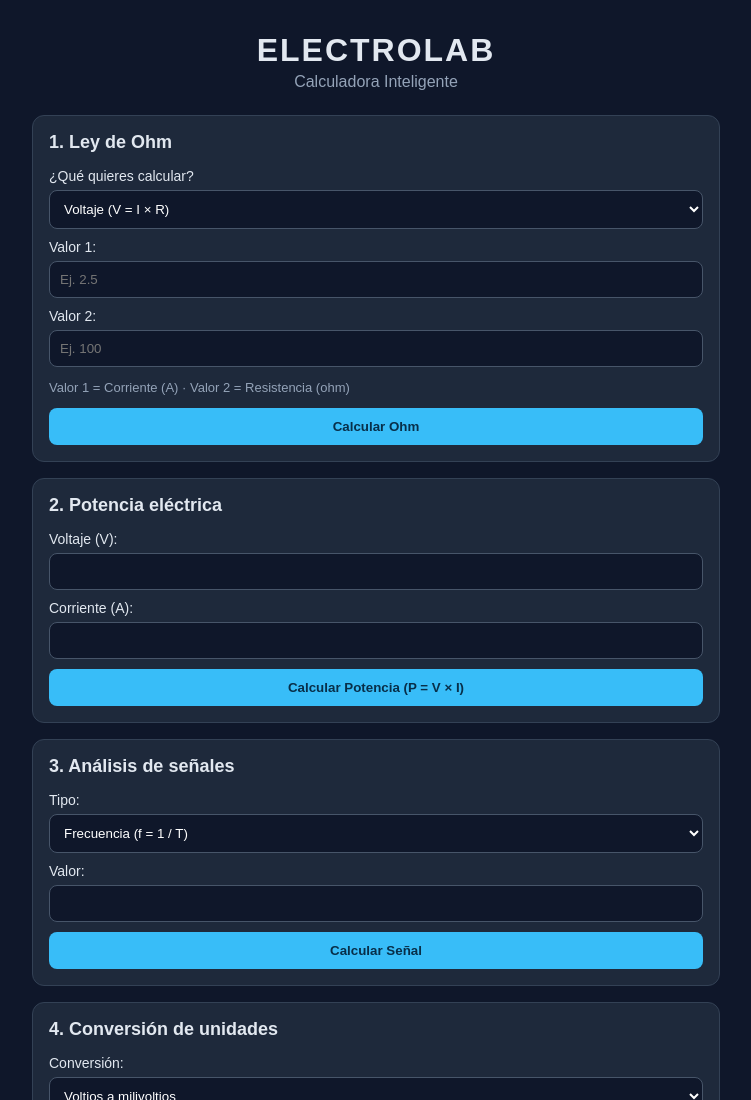
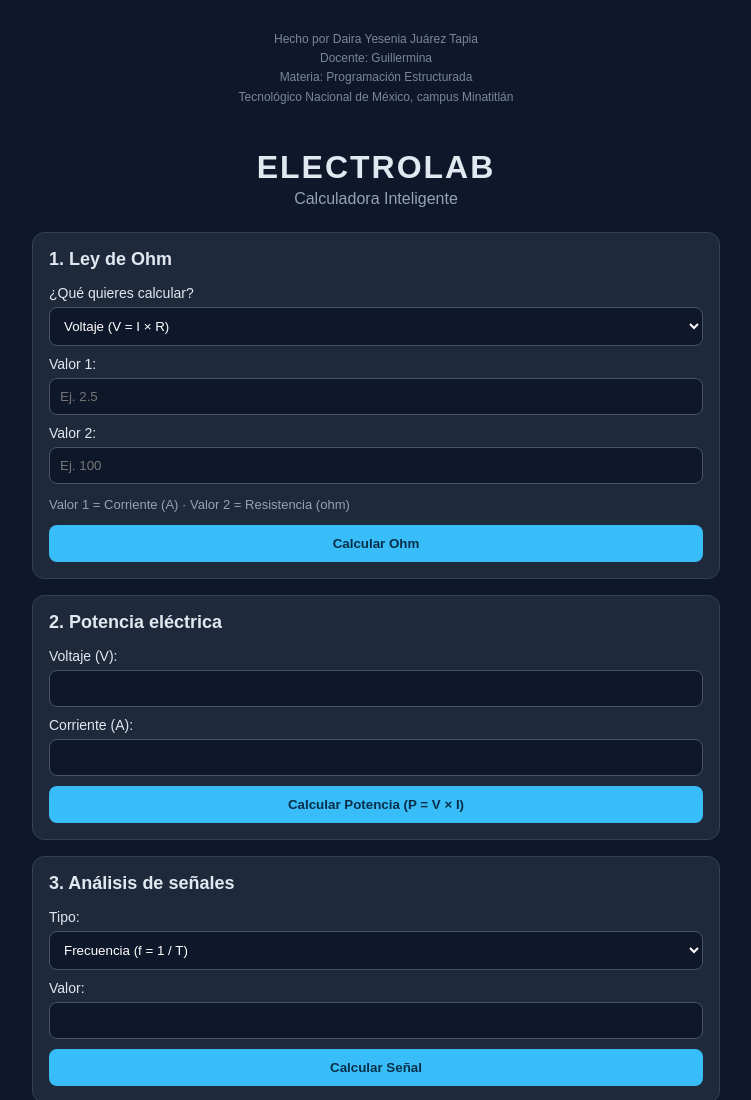
Before and after one commit to Purgan05/Calculadorainteligente, a plain HTML site: page index.html in a window 1280 px wide. Shown: the top 1100 px of the page, without its empty margins (264-1015 px from the left). Drawn offline with Linux system fonts and the light colour scheme.

Commit message:
Add footer with author and course information

```diff
--- a/index.html
+++ b/index.html
@@ -6,6 +6,12 @@
   <title>Calculadora Inteligente - ElectroLab</title>
   <link rel="stylesheet" href="estilos.css">
 </head>
+  <footer style="text-align:center; font-size:12px; color:#94a3b8; opacity:0.8; margin:30px 0 10px; line-height:1.6;">
+  Hecho por Daira Yesenia Juárez Tapia<br>
+  Docente: Guillermina<br>
+  Materia: Programación Estructurada<br>
+  Tecnológico Nacional de México, campus Minatitlán
+</footer>
 <body>
   <main class="contenedor">
     <h1>ELECTROLAB</h1>
```
